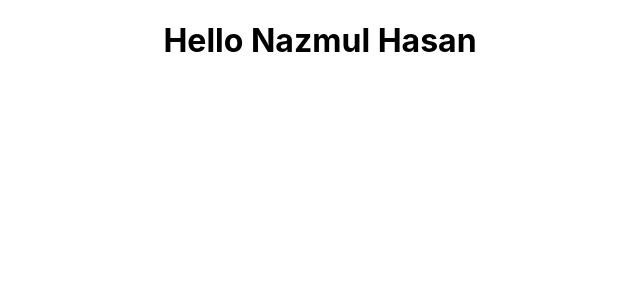
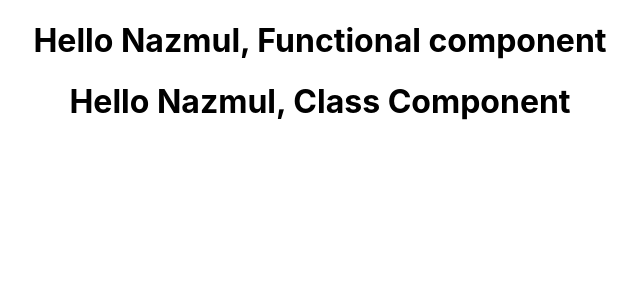
Before and after one commit to farhapartex/learning-react-js, a React (Create React App) app: page / in a window 1280 px wide. Shown: the top 300 px of the page, without its empty margins (320-960 px from the left). Built offline with nearby package versions, Linux system fonts and the light colour scheme.

Commit message:
worked on class component

```diff
--- a/src/App.js
+++ b/src/App.js
@@ -1,12 +1,14 @@
 import logo from './logo.svg';
 import './App.css';
 import Greet from './components/Greet';
+import Welcome from './components/Welcome';
 
 
 function App() {
   return (
     <div className="App">
       <Greet></Greet>
+      <Welcome></Welcome>
     </div>
   );
 }
--- a/src/components/Greet.js
+++ b/src/components/Greet.js
@@ -7,7 +7,7 @@
 // const Greet = () => <h1>Hello Nazmul</h1>
 
 const Greet = () => {
-    return <h1>Hello Nazmul Hasan</h1>
+    return <h1>Hello Nazmul, Functional component</h1>
 }
 
 export default Greet
--- /dev/null
+++ b/src/components/Welcome.js
@@ -0,0 +1,10 @@
+import React, {Component} from 'react'
+
+class Welcome extends Component{
+    render(){
+        return <h1>Hello Nazmul, Class Component</h1>
+    }
+}
+
+
+export default Welcome
```
